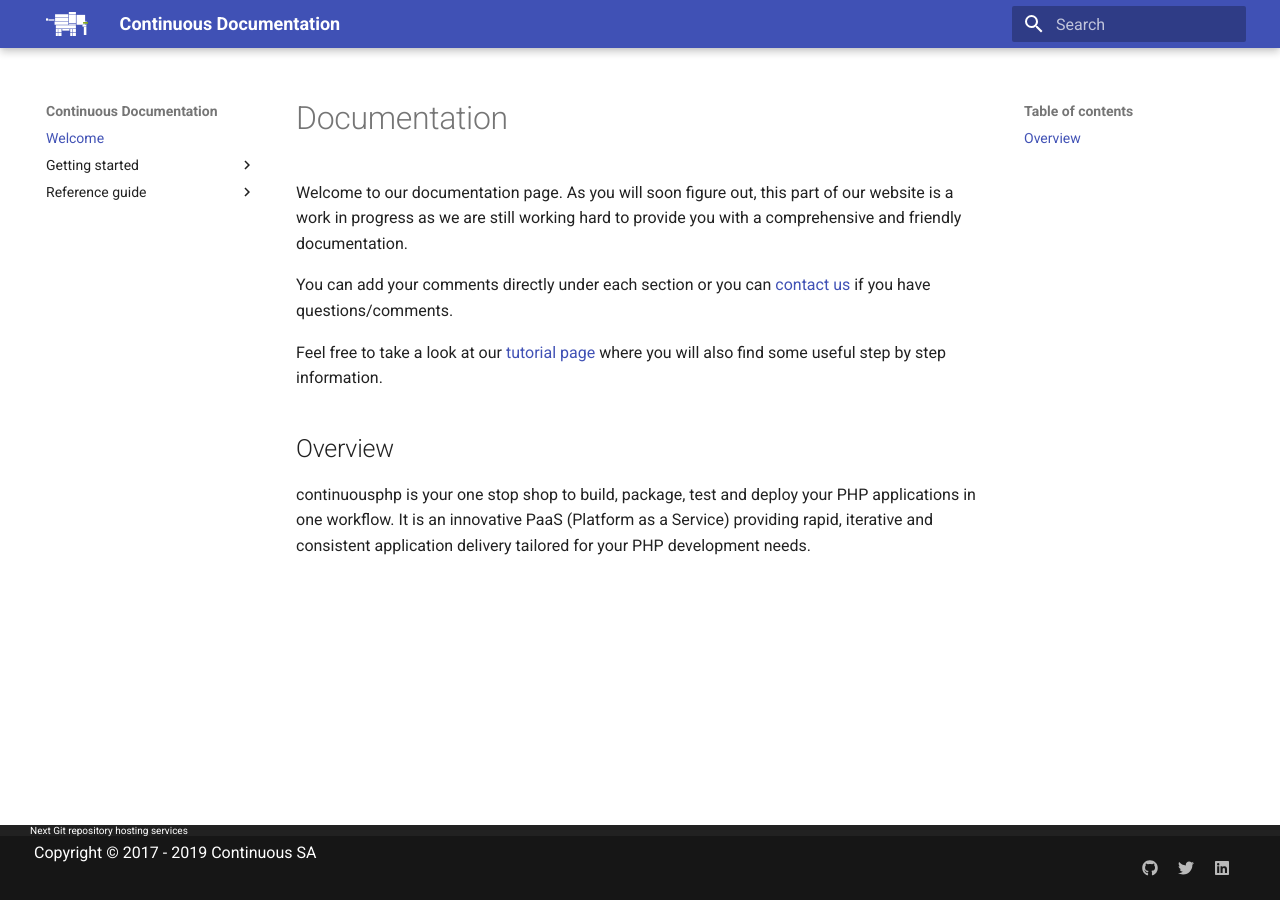
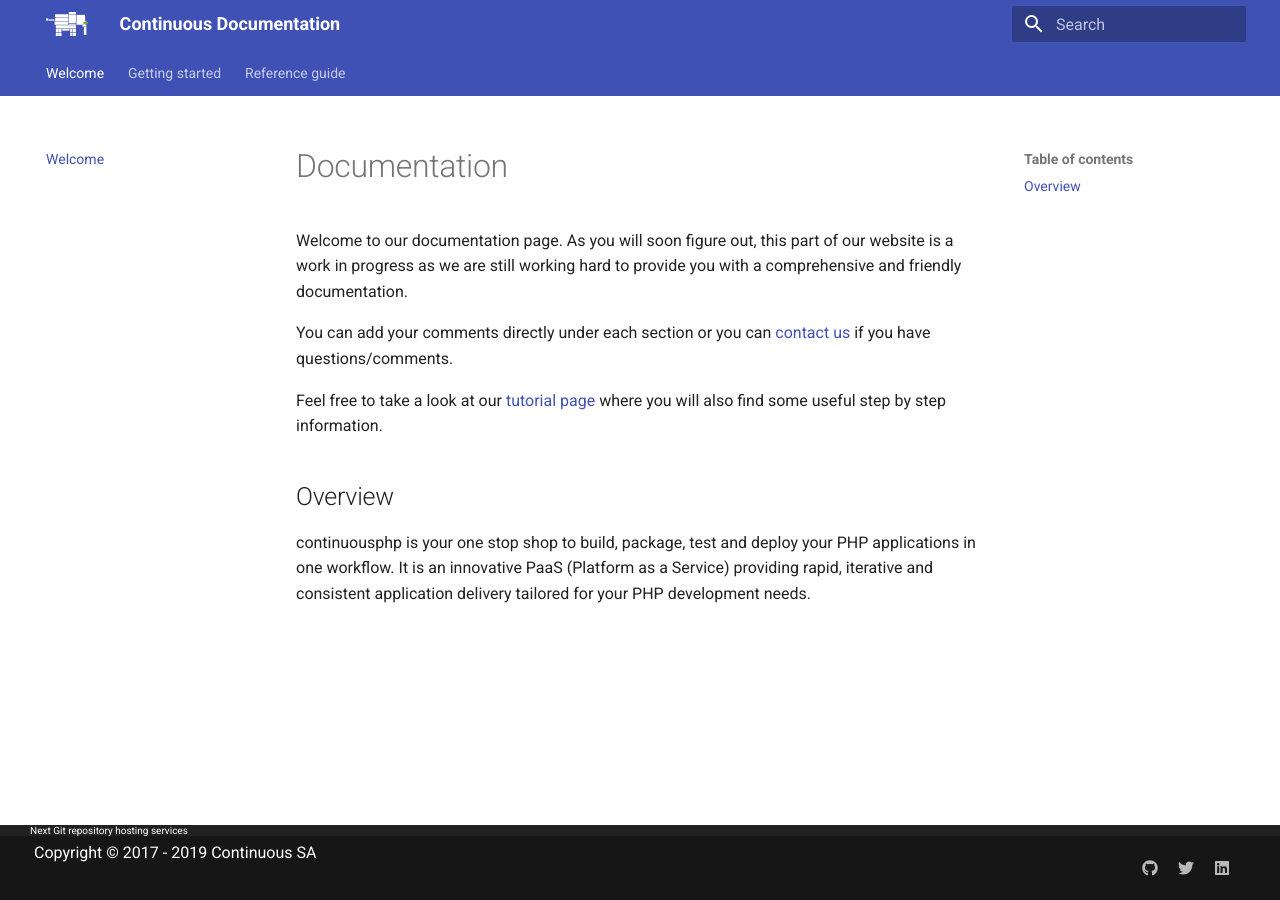
Before and after one commit to continuousphp/documentation, an MkDocs documentation site: the page built from docs/index.md, in a window 1280 px wide. Built offline with MkDocs 1.6.1 and Material for MkDocs 9.7.7, drawn with Linux system fonts in a browser that asks for light colours; some of the changed lines change nothing that is shown.

Commit message:
First level of the plan directly accessible.

```diff
--- a/mkdocs.yml
+++ b/mkdocs.yml
@@ -5,6 +5,8 @@
     name: 'material'
     custom_dir: 'theme'
     logo: 'assets/images/logo-white.svg'
+    feature:
+      tabs: true
     palette:
         primary: 'indigo'
         accent: 'light green'
```
